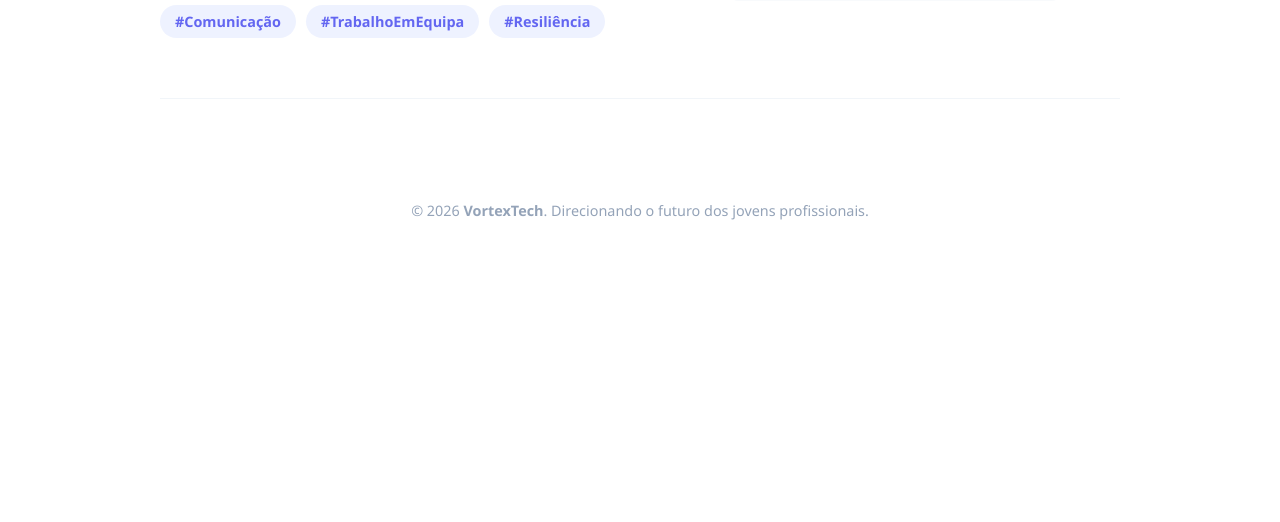
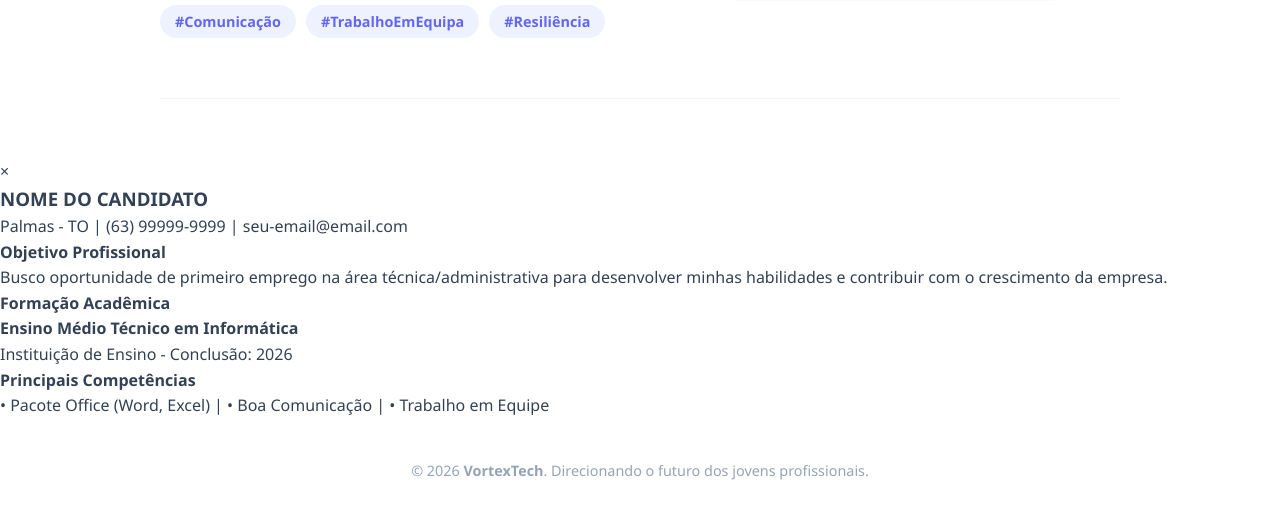
Before and after one commit to NathaliaLeao-Andrade/VortexTech, a Flask app: page /dicas in a window 1280 px wide. Shown: the part 1784-2306 px from the top of the page. Before the commit the page ends 2004 px from the top, so only its background shows below. Run offline with Flask 3, Linux system fonts and the light colour scheme; the visitor is signed in with stand-in values (Sample User, id 1).

Commit message:
dicasempreego.html

```diff
--- a/templates/dicasempreego.html
+++ b/templates/dicasempreego.html
@@ -32,7 +32,7 @@
                 <h2>O Currículo Perfeito</h2>
                 <p>Mesmo sem experiência, o teu currículo deve mostrar o teu potencial. Foca na tua formação, cursos técnicos, projetos voluntários e até mesmo trabalhos escolares que mostrem liderança ou organização.</p>
                 <p><strong>Dica Extra:</strong> Mantém o design simples, usa fontes legíveis e nunca envies o ficheiro em formato Word, prefere sempre o PDF.</p>
-                <button class="btn-dica">Ver Modelos</button>
+                <button class="btn-dica" id="btnAbrirModelo">Ver Modelos</button>
             </div>
             <div class="dica-visual">
                 <div class="image-placeholder"><i class="fas fa-file-alt"></i></div>
@@ -69,9 +69,41 @@
 
     </main>
 
+    <div id="modalCurriculo" class="modal">
+        <div class="modal-content">
+            <span class="close-modal">&times;</span>
+            <div class="cv-preview">
+                <div class="cv-header">
+                    <h3>NOME DO CANDIDATO</h3>
+                    <p>Palmas - TO | (63) 99999-9999 | seu-email@email.com</p>
+                </div>
+                <div class="cv-body">
+                    <h4>Objetivo Profissional</h4>
+                    <p>Busco oportunidade de primeiro emprego na área técnica/administrativa para desenvolver minhas habilidades e contribuir com o crescimento da empresa.</p>
+
+                    <h4>Formação Acadêmica</h4>
+                    <p><strong>Ensino Médio Técnico em Informática</strong><br>Instituição de Ensino - Conclusão: 2026</p>
+
+                    <h4>Principais Competências</h4>
+                    <p>• Pacote Office (Word, Excel) | • Boa Comunicação | • Trabalho em Equipe</p>
+                </div>
+            </div>
+        </div>
+    </div>
+
     <footer class="footer-dicas">
         <p>&copy; 2026 <strong>VortexTech</strong>. Direcionando o futuro dos jovens profissionais.</p>
     </footer>
 
+    <script>
+        const modal = document.getElementById("modalCurriculo");
+        const btn = document.getElementById("btnAbrirModelo");
+        const span = document.getElementsByClassName("close-modal")[0];
+
+        btn.onclick = function() { modal.style.display = "flex"; }
+        span.onclick = function() { modal.style.display = "none"; }
+        window.onclick = function(event) { if (event.target == modal) { modal.style.display = "none"; } }
+    </script>
+
 </body>
 </html>
```
